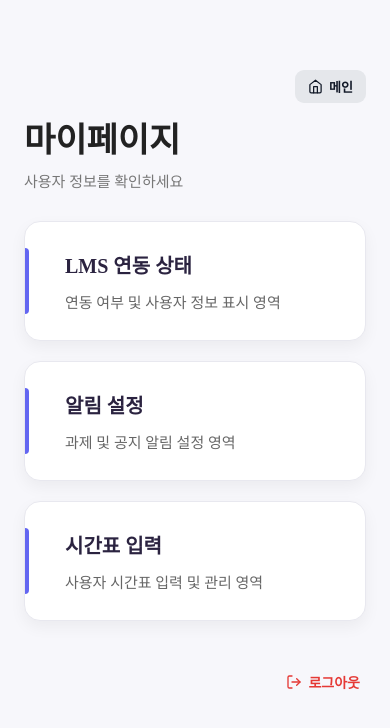
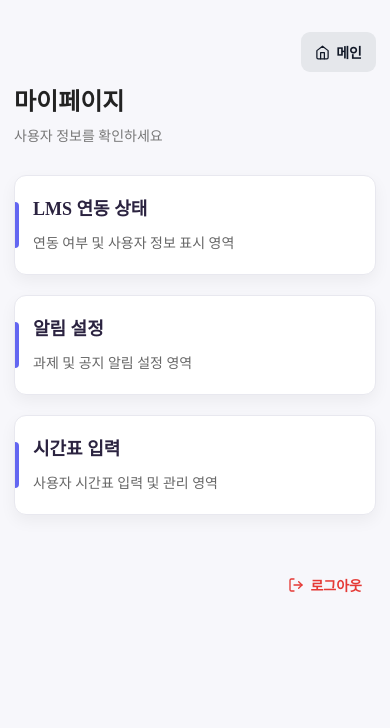
Before and after one commit to KadenID/OSBP_Team_NULL, a React (Vite) app in the folder client/: page /mypage in a window 390 px wide. Shown: the top 728 px of the page. Built offline with nearby package versions, Linux system fonts and the light colour scheme.

Commit message:
style: MyPage 미디어쿼리 추가

```diff
--- a/client/src/MyPage/MyPage.css
+++ b/client/src/MyPage/MyPage.css
@@ -147,3 +147,58 @@ body {
 .logout-button:hover {
   text-decoration: underline;
 }
+
+/* 미디어쿼리 */
+/* 화면 너비가 768px 이하일 때 */
+@media (max-width: 768px) {
+  .mypage-container {
+    padding: 40px 16px;
+  }
+
+  .top-right-menu {
+    justify-content: flex-end;
+  }
+
+  .mypage-title {
+    font-size: 26px;
+  }
+
+  .mypage-subtitle {
+    font-size: 14px;
+  }
+
+  .mypage-card {
+    padding: 20px;
+    min-height: 100px;
+  }
+
+  .mypage-card-title {
+    font-size: 18px;
+  }
+
+  .mypage-card-content {
+    font-size: 14px;
+  }
+
+  .main-button,
+  .logout-button {
+    font-size: 14px;
+    padding: 10px 14px;
+  }
+}
+
+/* 화면 너비가 480px 이하일 때 */
+@media (max-width: 480px) {
+  .mypage-container {
+    padding: 32px 14px;
+  }
+
+  .mypage-card {
+    padding: 18px;
+    border-radius: 12px;
+  }
+
+  .mypage-title {
+    font-size: 24px;
+  }
+}
```
